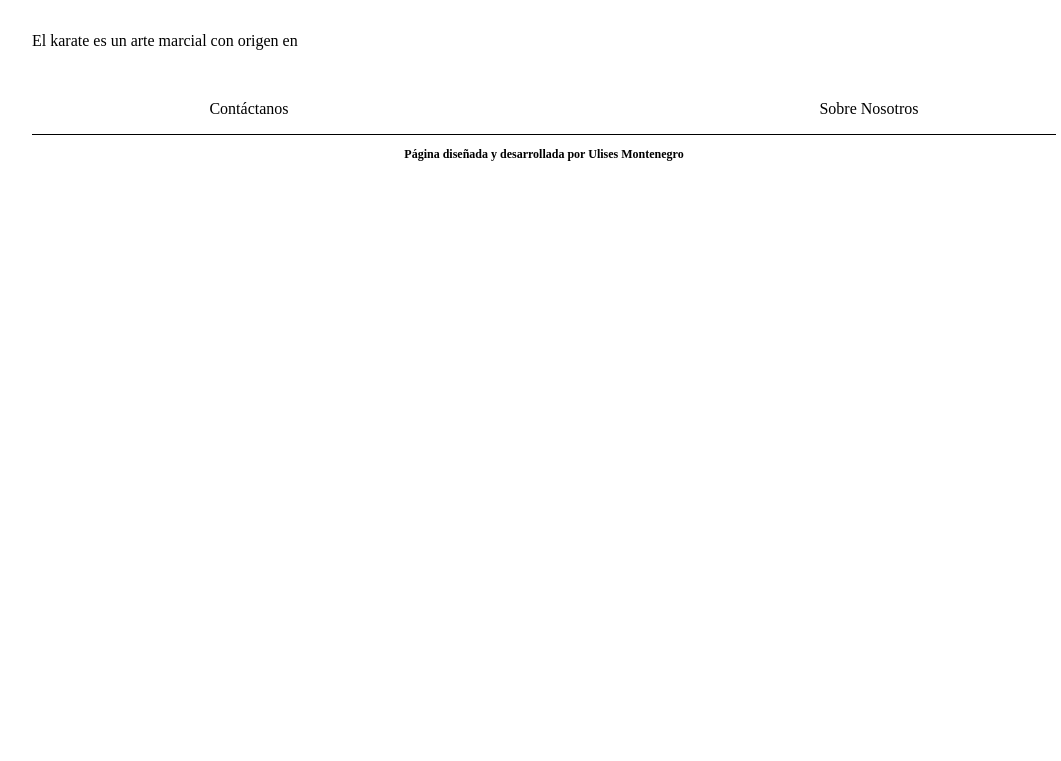
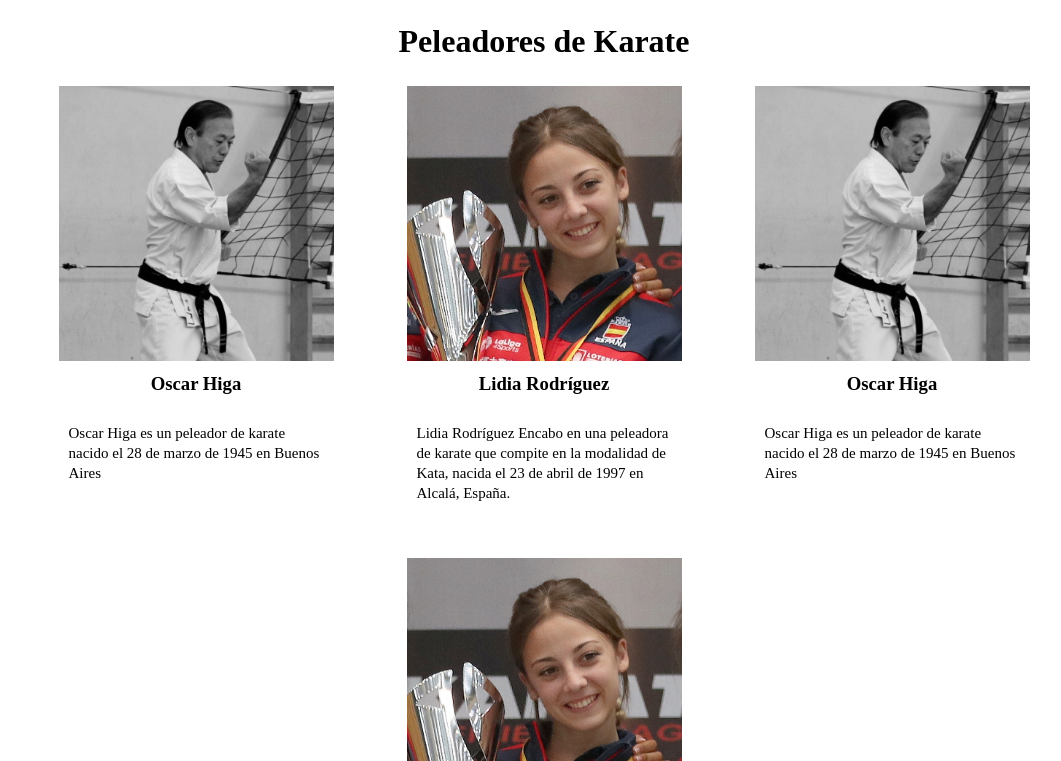
Before and after one commit to Ulise22/karate-info, a Next.js app: page / in a window 1280 px wide. Shown: the part 1759-2520 px from the top of the page, without its empty margins (96-1157 px from the left). Before the commit the page ends 1933 px from the top, so only its background shows below. Built offline with nearby package versions, Linux system fonts and the light colour scheme; a web font is replaced by a local one.

Commit message:
done the peleadores section in the homepage

```diff
--- a/src/app/page.module.css
+++ b/src/app/page.module.css
@@ -52,6 +52,10 @@
     width: 350px;
 }
 
+.article__card:hover {
+    box-shadow: 0px 0px 18px 0px rgba(82, 82, 82, 0.25);
+}
+
 .article__card__image {
     width: 350px;
     height: auto;
@@ -66,3 +70,37 @@
     padding: 0 20px;
     line-height: 16px;
 }
+
+/* Peleadores */
+.article__peleador__container {
+    display: flex;
+    flex-wrap: wrap;
+    justify-content: space-around;
+    gap: 20px;
+}
+
+.article__peleador {
+    width: 275px;
+}
+
+.article__peleador:hover {
+    box-shadow: 0px 0px 18px 0px rgba(82, 82, 82, 0.25);
+}
+
+.article__peleador__image {
+    width: 275px;
+    height: 275px;
+    object-fit: cover;
+    object-position: top;
+}
+
+.article__peleador__title {
+    text-align: center;
+    line-height: 0;
+}
+
+.article__peleador__text {
+    font-size: 15px;
+    padding: 20px 10px;
+    line-height: 20px;
+}
--- a/src/app/page.tsx
+++ b/src/app/page.tsx
@@ -1,7 +1,10 @@
 import Image from 'next/image'
+import styles from './page.module.css'
 import kobudo from '@/assets/homepage/articles/karate_kobudo.jpg'
 import kata from '@/assets/homepage/articles/karate_kata.jpg'
-import styles from './page.module.css'
+/*Peleadores Images */
+import higa from '@/assets/homepage/peleadores/oscar_higa.jpg'
+import lidia from '@/assets/homepage/peleadores/lidia_rodriguez.jpg'
 
 export default function Home() {
   return (
@@ -16,7 +19,7 @@ export default function Home() {
       <section className={styles.articles__container}>
         <article className={styles.article}>
           <h2 className={styles.article__title}>Karate</h2>
-          <p>El karate es un arte marcial con origen en</p>
+          <p>El karate es un arte marcial tradicional con origen japonés, con base en algunos estilos de artes marciales chinas, y en otras disciplinas provenientes del mismo Japón, en Okinawa. Su origen data del siglo XVI, teniendo como objetivo el dominio de las técnicas de autodefensa, que si son practicadas a temprana edad, pueden tener beneficios en la función psicomotriz, dado que se practica el equilibrio, el conocimiento del tiempo y del espacio, la coordinación y la percepción del propio cuerpo.</p>
         </article>
         <article className={styles.article}>
           <h2 className={styles.article__title}>Artículos de Karate</h2>
@@ -55,7 +58,28 @@ export default function Home() {
         </article>
         <article className={styles.article}>
           <h2 className={styles.article__title}>Peleadores de Karate</h2>
-          <p>El karate es un arte marcial con origen en</p>
+          <div className={styles.article__peleador__container}>
+            <article className={styles.article__peleador}>
+              <Image className={styles.article__peleador__image} src={higa} alt='' />
+              <h3 className={styles.article__peleador__title}>Oscar Higa</h3>
+              <p className={styles.article__peleador__text}>Oscar Higa es un peleador de karate nacido el 28 de marzo de 1945 en Buenos Aires</p>
+            </article>
+            <article className={styles.article__peleador}>
+              <Image className={styles.article__peleador__image} src={lidia} alt='' />
+              <h3 className={styles.article__peleador__title}>Lidia Rodríguez</h3>
+              <p className={styles.article__peleador__text}>Lidia Rodríguez Encabo en una peleadora de karate que compite en la modalidad de Kata, nacida el 23 de abril de 1997 en Alcalá, España.</p>
+            </article>
+            <article className={styles.article__peleador}>
+              <Image className={styles.article__peleador__image} src={higa} alt='' />
+              <h3 className={styles.article__peleador__title}>Oscar Higa</h3>
+              <p className={styles.article__peleador__text}>Oscar Higa es un peleador de karate nacido el 28 de marzo de 1945 en Buenos Aires</p>
+            </article>
+            <article className={styles.article__peleador}>
+              <Image className={styles.article__peleador__image} src={lidia} alt='' />
+              <h3 className={styles.article__peleador__title}>Lidia Rodríguez</h3>
+              <p className={styles.article__peleador__text}>Lidia Rodríguez Encabo en una peleadora de karate que compite en la modalidad de Kata, nacida el 23 de abril de 1997 en Alcalá, España.</p>
+            </article>
+          </div>
         </article>
       </section>
     </main>
```
Also changed, not shown: src/assets/homepage/peleadores/lidia_rodriguez.jpg (added), src/assets/homepage/peleadores/oscar_higa.jpg (added).
